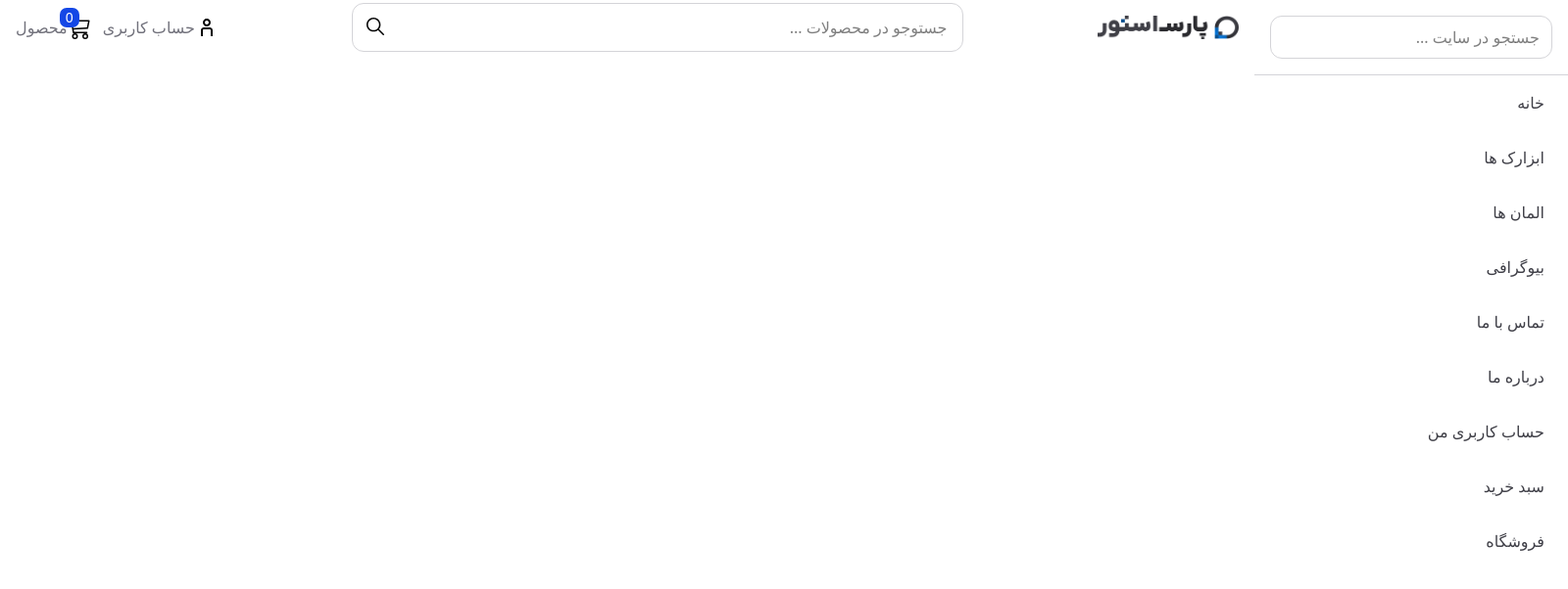
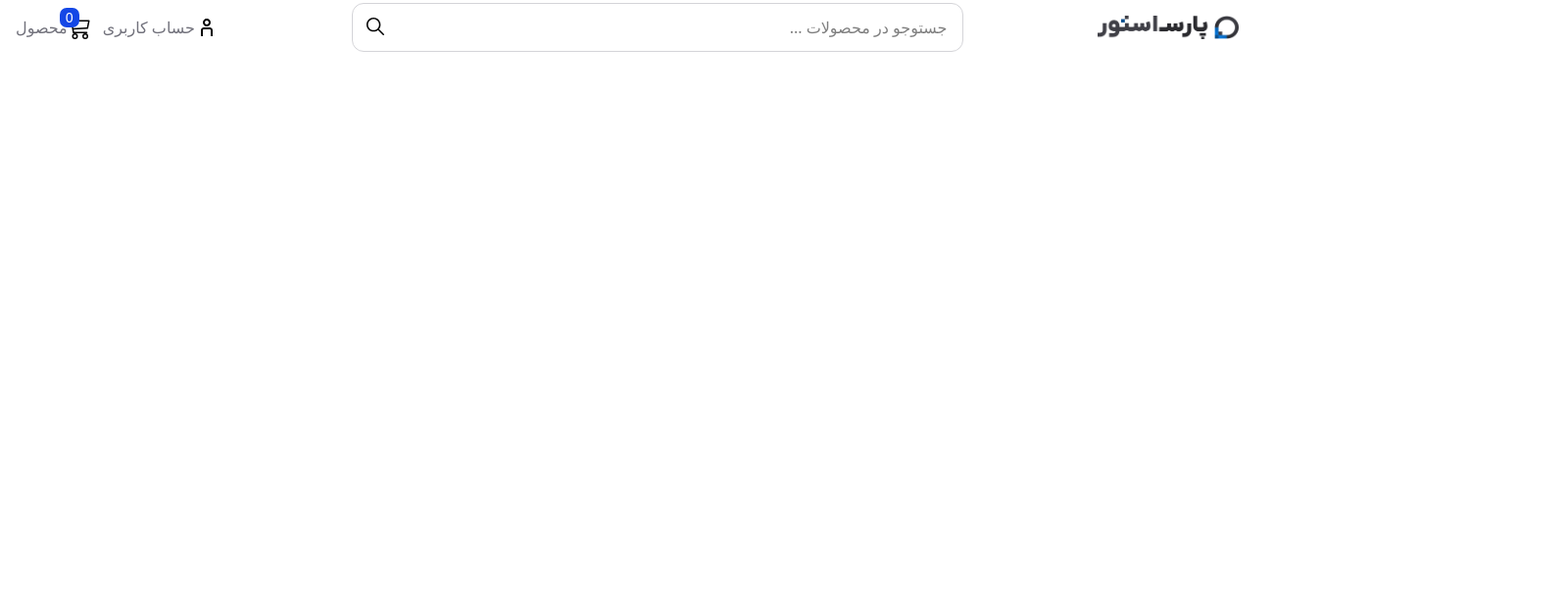
Before and after one commit to AmirhosseinTalanchi/ParsStore, a React (Vite) app: page / in a window 1280 px wide. Shown: the top 602 px of the page at 98% size, 1600 px wide, since content can reach past the window. Built offline with nearby package versions, Linux system fonts and the light colour scheme.

Commit message:
fixe bug

```diff
--- a/src/Pages/Home.jsx
+++ b/src/Pages/Home.jsx
@@ -7,7 +7,7 @@ export default function Home() {
    const [isOpen, setIsOpen] = useState(false)
 
    const CloseHandler = () => {
-      if(isOpen){
+      if (isOpen) {
          setIsOpen(false)
       }
    }
@@ -17,7 +17,7 @@ export default function Home() {
 
          <TopBar setIsOpen={setIsOpen} />
          <MobieMenu isOpen={isOpen} />
-         <div className={`absolute top-0 right-0 left-0 bottom-0 ${isOpen && "bg-black/30"}`} onClick={CloseHandler}></div>
+         <div className={`absolute top-0 right-0 left-0 bottom-0 ${isOpen && "bg-black/65"}`} onClick={CloseHandler}></div>
       </>
    )
 }
--- a/src/components/MobieMenu.jsx
+++ b/src/components/MobieMenu.jsx
@@ -4,7 +4,7 @@ export default function MobieMenu({isOpen}) {
 
 
    return (
-      <div className={`w-80 h-full z-50 py-4 absolute top-0 bg-white flex flex-col transition-all duration-300 ${isOpen ? "Open": "Close"}`} >
+      <div className={`w-80 h-full z-50 py-4 absolute top-0 bg-white flex flex-col transition-all duration-300 lg:hidden ${isOpen ? "Open": "Close"}`} >
          <div className='w-full border-b border-zinc-300 pb-4'>
             <input type="text" placeholder='جستجو در سایت ...' className='w-72 h-11 mx-4 border border-zinc-300 rounded-xl p-3 ' />
          </div>
```
